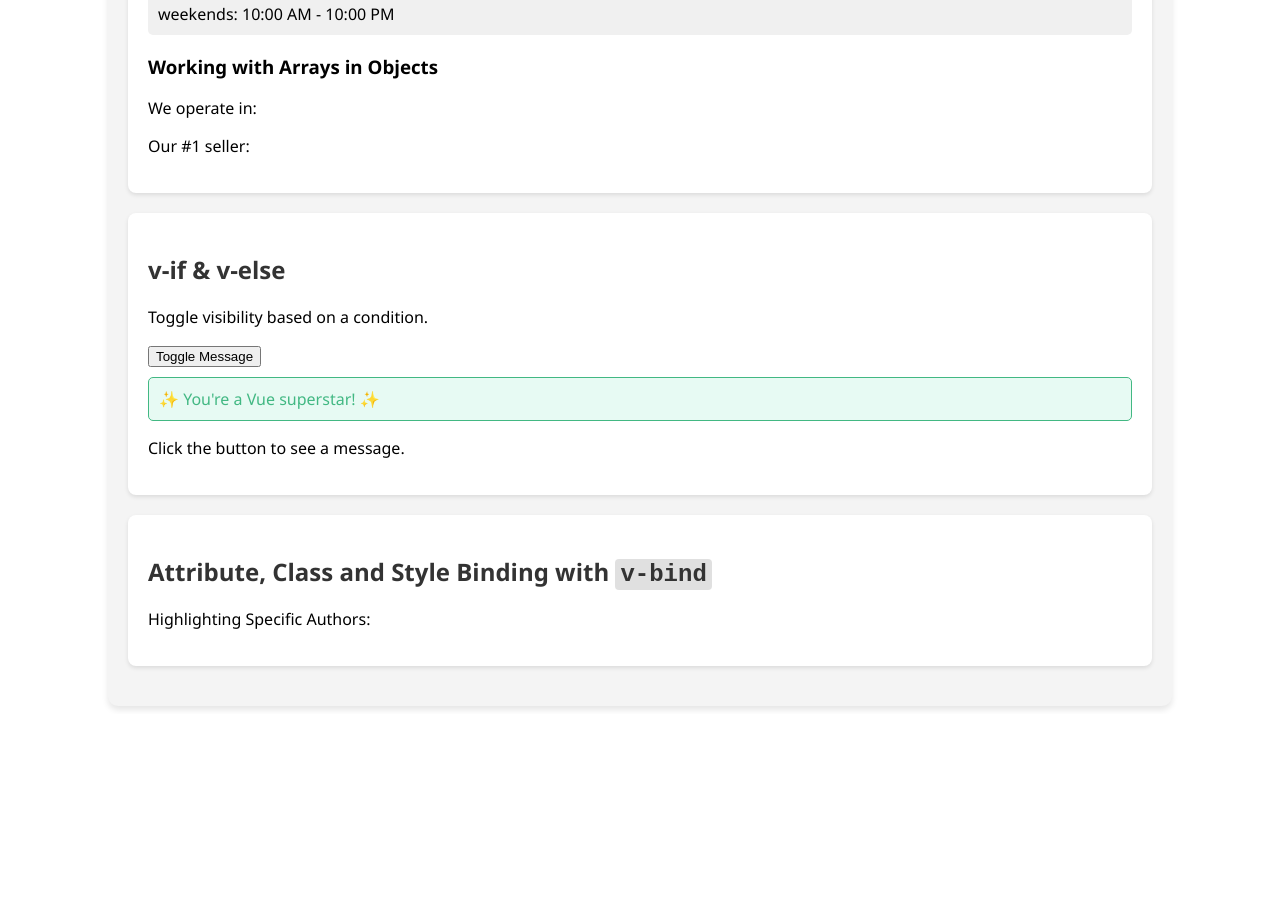
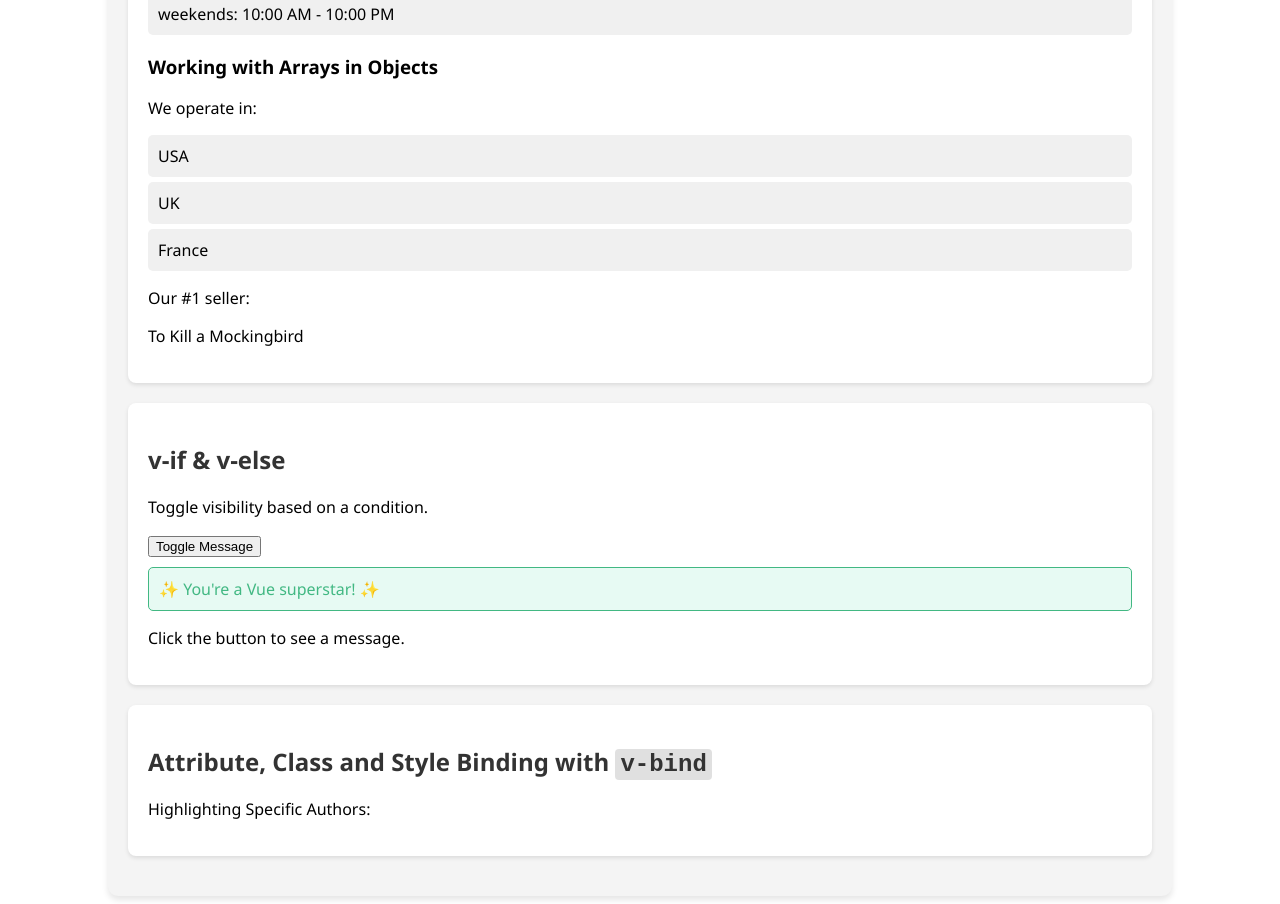
Before and after one commit to GuaoHu/ghu-library, a Vue app: page / in a window 1280 px wide. Shown: the part 1800-2704 px from the top of the page. Before the commit the page ends 2514 px from the top, so only its background shows below. Built offline with nearby package versions, Linux system fonts and the light colour scheme.

Commit message:
Activity 12: Get the top sellers from the bookstores object.

```diff
--- a/src/components/JSON.vue
+++ b/src/components/JSON.vue
@@ -88,7 +88,15 @@
       <!-- Activity 12: Get the top sellers from the bookstores object. -->
       <!-- TODO: CODE TO GET TOP SELLERS HERE -->
       <p>We operate in:</p>
+      <ul>
+        <li v-for="country in bookstores.countries" :key="country">
+          {{ country }}
+        </li>
+      </ul>
       <p>Our #1 seller:</p>
+      <p v-if="bookstores.topSellers && bookstores.topSellers.length > 0">
+        {{ bookstores.topSellers[0] }}
+      </p>
     </section>
 
     <section class="lab-section">
```
